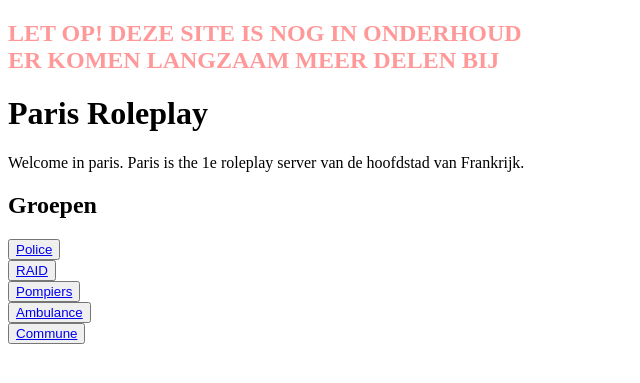
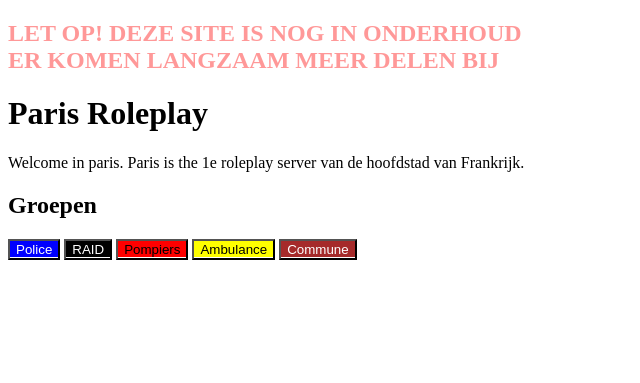
Before and after one commit to t-vanbeek/Site-Paris_RP, a PHP site: page / in a window 1280 px wide. Shown: the top 383 px of the page, without its empty margins (0-640 px from the left). Run offline with PHP 8.4, Linux system fonts and the light colour scheme.

Commit message:
kleuren groupen aangepast

```diff
--- a/index.htm
+++ b/index.htm
@@ -29,11 +29,16 @@
     <div class="rbxgroups">
         <h2>Groepen</h2>
         <p class="grp_buttons">
-            <button type="submit"><a href="https://www.roblox.com/groups/5477913/Police-de-G-n-ral-FR#!/about" target="_BLANK">Police</a></button><br>
-            <button type="submit"><a href="https://www.roblox.com/groups/5517143/RAID-de-G-n-ral-FR#!/about" target="_BLANK">RAID</a></button><br>
-            <button type="submit"><a href="https://www.roblox.com/groups/5512434/Pompiers-de-G-n-ral-FR#!/about" target="_BLANK">Pompiers</a></button><br>
-            <button type="submit"><a href="https://www.roblox.com/groups/5478101/Ambulance-de-G-n-ral-FR#!/about" target="_BLANK">Ambulance</a></button><br>
-            <button type="submit"><a href="https://www.roblox.com/groups/5473617/Commune-de-Paris#!/about" target="_BLANK">Commune</a></button><br>
+            <a class="Police" href="https://www.roblox.com/groups/5477913/Police-de-G-n-ral-FR#!/about" target="_BLANK"><button
+                    type="submit">Police</button></a>
+            <a class="RAID" href="https://www.roblox.com/groups/5517143/RAID-de-G-n-ral-FR#!/about" target="_BLANK"><button
+                    type="submit">RAID</button></a>
+            <a class="Pompiers" href="https://www.roblox.com/groups/5512434/Pompiers-de-G-n-ral-FR#!/about" target="_BLANK"><button
+                    type="submit">Pompiers</button></a>
+            <a class="Ambulance" href="https://www.roblox.com/groups/5478101/Ambulance-de-G-n-ral-FR#!/about" target="_BLANK"><button
+                    type="submit">Ambulance</button></a>
+            <a class="Commune" href="https://www.roblox.com/groups/5473617/Commune-de-Paris#!/about" target="_BLANK"><button
+                    type="submit">Commune</button></a>
             <!--https://www.roblox.com/groups/5477913/Police-de-G-n-ral-FR#!/about<br>
                 RAID:<br>
                 https://www.roblox.com/groups/5517143/RAID-de-G-n-ral-FR#!/about<br>
--- a/style.css
+++ b/style.css
@@ -8,3 +8,30 @@
         opacity: 0;
     }
 }
+
+button {
+    color: currentColor;
+    /*border-radius: 150%;*/
+    background-color: transparent;
+}
+a.Police {
+    color: white;
+    background-color: blue;
+}
+a.RAID {
+    text-decoration: white;
+    color: white;
+    background-color: black;
+}
+a.Pompiers {
+    color: black;
+    background-color: red;
+}
+a.Ambulance {
+    color: black;
+    background-color: yellow;
+}
+a.Commune {
+    color: white;
+    background-color: brown;
+}
```
